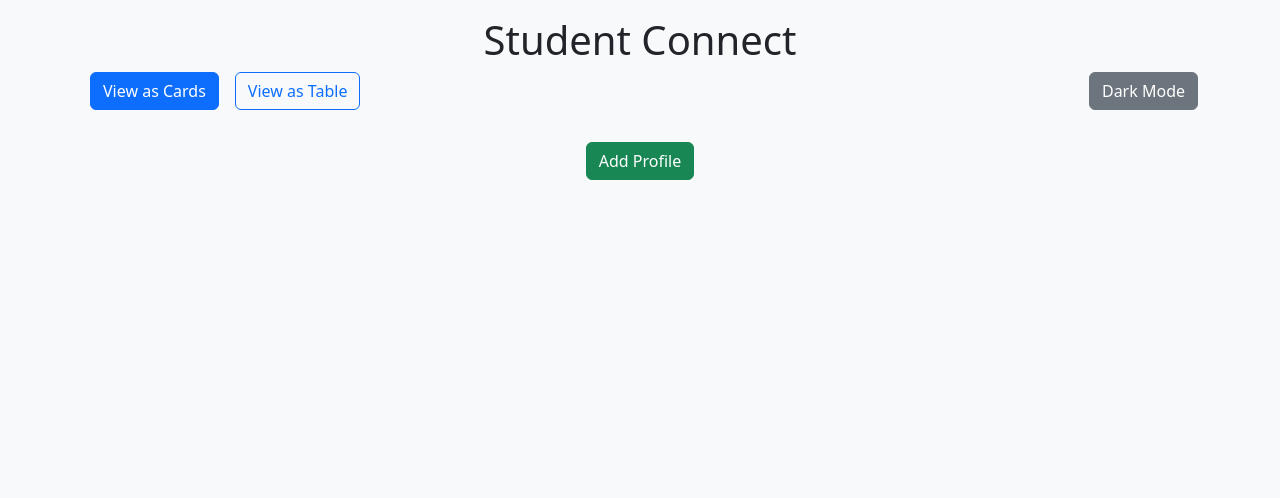
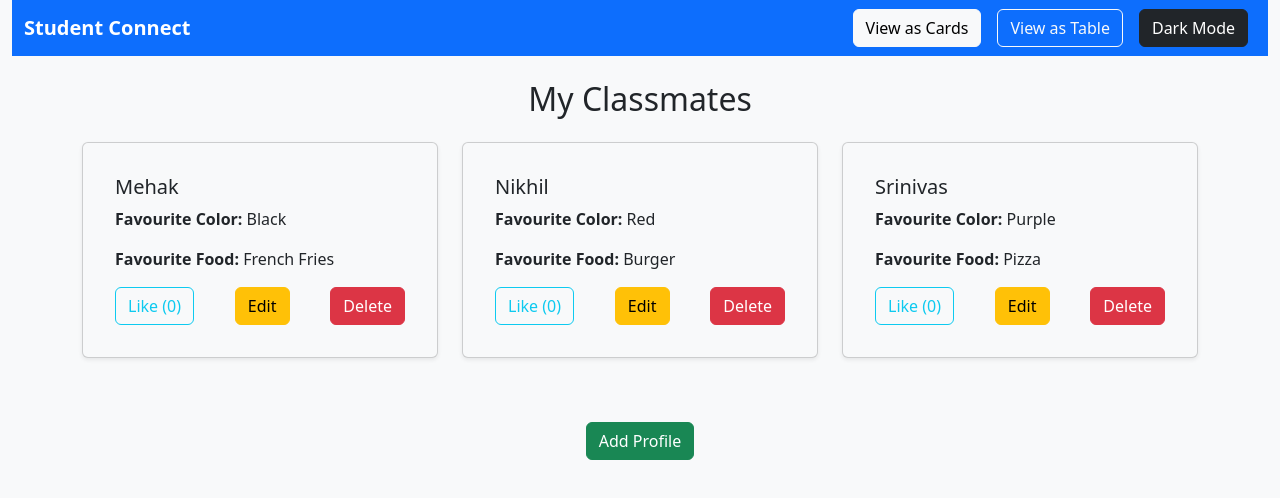
Before and after one commit to Mehak005/My_Classmates, a React (Create React App) app: page / in a window 1280 px wide. Shown: the top 498 px of the page. Built offline with nearby package versions, Linux system fonts and the light colour scheme.

Commit message:
Final App.js

```diff
--- a/src/App.js
+++ b/src/App.js
@@ -1,50 +1,69 @@
-import React, { useState, useEffect } from "react";
-import "bootstrap/dist/css/bootstrap.min.css";
-import Card from "./Card";
-import TableView from "./TableView";
-import ProfileForm from "./ProfileForm";
+import './App.css'; // Import global styles (if you have them)
+import React, { useState, useEffect } from 'react'; // Import React hooks
+import Navbar from "./Navbar"; // Import Navbar component
+import Card from "./Card"; // Import Card component for profile display
+import TableView from "./TableView"; // Import TableView component for list view
+import ProfileForm from "./ProfileForm"; // Import ProfileForm component for adding/editing profiles
+import 'bootstrap/dist/css/bootstrap.min.css'; // Import Bootstrap styles
 
 function App() {
-  const [profiles, setProfiles] = useState(
-    JSON.parse(localStorage.getItem("profiles")) || []
-  );
+  // Initial profiles that will be displayed on first load
+  const initialProfiles = [
+    { id: 1, name: 'Mehak', favouriteColor: 'Black', favouriteFood: 'French Fries', likes: 0 },
+    { id: 2, name: 'Nikhil', favouriteColor: 'Red', favouriteFood: 'Burger', likes: 0 },
+    { id: 3, name: 'Srinivas', favouriteColor: 'Purple', favouriteFood: 'Pizza', likes: 0 }
+  ];
 
+  // Load profiles from localStorage if available, otherwise start with initialProfiles
+  const [profiles, setProfiles] = useState(() => {
+    const savedProfiles = JSON.parse(localStorage.getItem("profiles"));
+    return savedProfiles && savedProfiles.length > 0 ? savedProfiles : initialProfiles;
+  });
+
+  // Save profiles to localStorage whenever the profiles list is updated
   useEffect(() => {
     localStorage.setItem("profiles", JSON.stringify(profiles));
   }, [profiles]);
 
+  // State for controlling the view (Card or Table)
   const [view, setView] = useState("cards");
+
+  // Modal state for adding/editing profiles
   const [showModal, setShowModal] = useState(false);
   const [editingProfile, setEditingProfile] = useState(null);
 
-  // Dark mode state
+  // Dark mode state (Loaded from localStorage)
   const [darkMode, setDarkMode] = useState(
     JSON.parse(localStorage.getItem("darkMode")) || false
   );
 
+  // Save dark mode setting to localStorage whenever it changes
   useEffect(() => {
     localStorage.setItem("darkMode", JSON.stringify(darkMode));
     document.body.className = darkMode ? "bg-dark text-light" : "bg-light text-dark";
   }, [darkMode]);
 
+  // Function to toggle dark mode
   const toggleDarkMode = () => {
-    setDarkMode((prevMode) => !prevMode);
+    setDarkMode(prevMode => !prevMode);
   };
 
+  // Function to add a new profile
   const addProfile = (newProfile) => {
-    newProfile.id = profiles.length + 1;
-    newProfile.likes = 0; // Initialize likes count
-    setProfiles([...profiles, newProfile]);
+    setProfiles([...profiles, { ...newProfile, id: profiles.length + 1, likes: 0 }]);
   };
 
+  // Function to edit an existing profile
   const editProfile = (updatedProfile) => {
     setProfiles(profiles.map((profile) => (profile.id === updatedProfile.id ? updatedProfile : profile)));
   };
 
+  // Function to delete a profile
   const deleteProfile = (id) => {
     setProfiles(profiles.filter((profile) => profile.id !== id));
   };
 
+  // Function to handle "Like" button clicks
   const handleLike = (id) => {
     setProfiles(
       profiles.map((profile) =>
@@ -54,41 +73,54 @@ function App() {
   };
 
   return (
-    <div className={`container mt-3 ${darkMode ? "bg-dark text-light" : "bg-light text-dark"}`}>
-      <h1 className="text-center">Student Connect</h1>
+    <div className={`container-fluid ${darkMode ? "bg-dark text-light" : "bg-light text-dark"}`}>
 
-      <div className="d-flex justify-content-between mb-3">
-        <div>
-          <button className={`btn ${view === "cards" ? "btn-primary" : "btn-outline-primary"} mx-2`} onClick={() => setView("cards")}>
-            View as Cards
-          </button>
-          <button className={`btn ${view === "table" ? "btn-primary" : "btn-outline-primary"} mx-2`} onClick={() => setView("table")}>
-            View as Table
-          </button>
+      {/* Navbar (Includes Dark Mode Toggle and View Switch) */}
+      <Navbar view={view} setView={setView} darkMode={darkMode} toggleDarkMode={toggleDarkMode} />
+
+      <div className="container">
+        {/* Main heading */}
+        <h2 className="text-center mt-4 mb-4">My Classmates</h2>
+
+        {/* ✅ Render Cards or Table View based on the selected view */}
+        {view === "cards" ? (
+          <div className="row mt-3">
+            {/* Loop through profiles and display them as Cards */}
+            {profiles.length > 0 ? (
+              profiles.map((person) => (
+                <div className="col-md-4 mb-4" key={person.id}>
+                  <Card
+                    person={person}
+                    onDelete={deleteProfile}
+                    onEdit={() => { setEditingProfile(person); setShowModal(true); }}
+                    onLike={handleLike}
+                    darkMode={darkMode}
+                  />
                 </div>
-        <button className="btn btn-secondary" onClick={toggleDarkMode}>
-          {darkMode ? "Light Mode" : "Dark Mode"}
-        </button>
-      </div>
-
-      {view === "cards" ? (
-        <div className="row">
-          {profiles.length > 0 && profiles.map((profile) => (
-            <div className="col-md-4" key={profile.id}>
-              <Card person={profile} onDelete={deleteProfile} onEdit={() => { setEditingProfile(profile); setShowModal(true); }} onLike={handleLike} darkMode={darkMode} />
-            </div>
-          ))}
+              ))
+            ) : (
+              <p className="text-center">No classmates added yet.</p>
+            )}
           </div>
         ) : (
-        <TableView profiles={profiles} onEdit={setEditingProfile} onDelete={deleteProfile} setShowModal={setShowModal} darkMode={darkMode} />
+          // Table View (Shows all profiles in a structured table)
+          <TableView
+            profiles={profiles}
+            onEdit={setEditingProfile}
+            onDelete={deleteProfile}
+            setShowModal={setShowModal}
+            darkMode={darkMode}
+          />
         )}
 
-      <div className="text-center mt-3">
-        <button className="btn btn-success" onClick={() => { setEditingProfile(null); setShowModal(true); }}>
+        {/* Button to Add New Profile */}
+        <div className="text-center mt-4">
+          <button className="btn btn-success" onClick={() => setShowModal(true)}>
             Add Profile
           </button>
         </div>
 
+        {/* Profile Form Modal (For Adding & Editing Profiles) */}
         {showModal && (
           <ProfileForm
             show={showModal}
@@ -96,8 +128,10 @@ function App() {
             addProfile={addProfile}
             editProfile={editProfile}
             editingProfile={editingProfile}
+            darkMode={darkMode}
           />
         )}
+      </div>
     </div>
   );
 }
```
Lines whose indentation alone changed are shown as unchanged.
